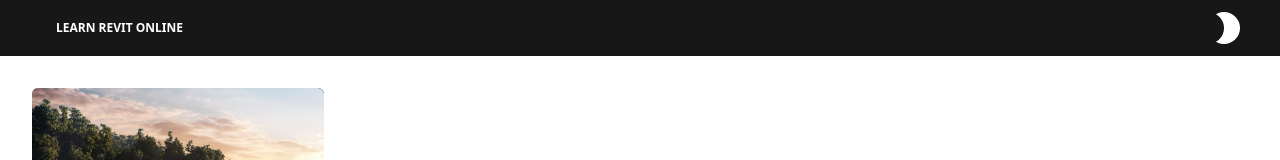
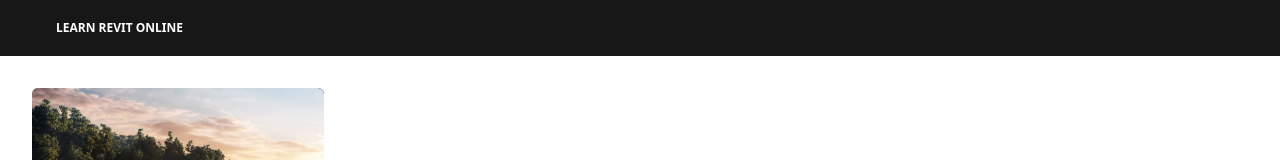
Before and after one commit to NeusFear/revit-training, a Next.js app: page / in a window 1280 px wide. Shown: the top 160 px of the page. Built offline with nearby package versions, Linux system fonts and the light colour scheme.

Commit message:
Some styles

```diff
--- a/components/Navbar.tsx
+++ b/components/Navbar.tsx
@@ -16,7 +16,7 @@ const Navbar = () => {
         <p className="pt-5">LEARN REVIT ONLINE</p>
       </div>
       <div className="flex-grow"></div>
-      <DarkModeSwitch />
+      { /* <DarkModeSwitch /> */ }
     </div>
   );
 }
--- a/pages/lesson/[slug].tsx
+++ b/pages/lesson/[slug].tsx
@@ -75,7 +75,7 @@ const FileDownloader = ({ file }: { file: string }) => {
   return (
     <div className="bg-neutral-300 rounded-md p-4 flex flex-row">
       <SVGDownload className="w-4 h-4" />
-      <a className="text-xs ml-4" href={file} download>{fileName[fileName.length - 1]}</a>
+      <a className="text-xs ml-4 hover:underline" href={file} download>{fileName[fileName.length - 1]}</a>
     </div>
   );
 }
```
